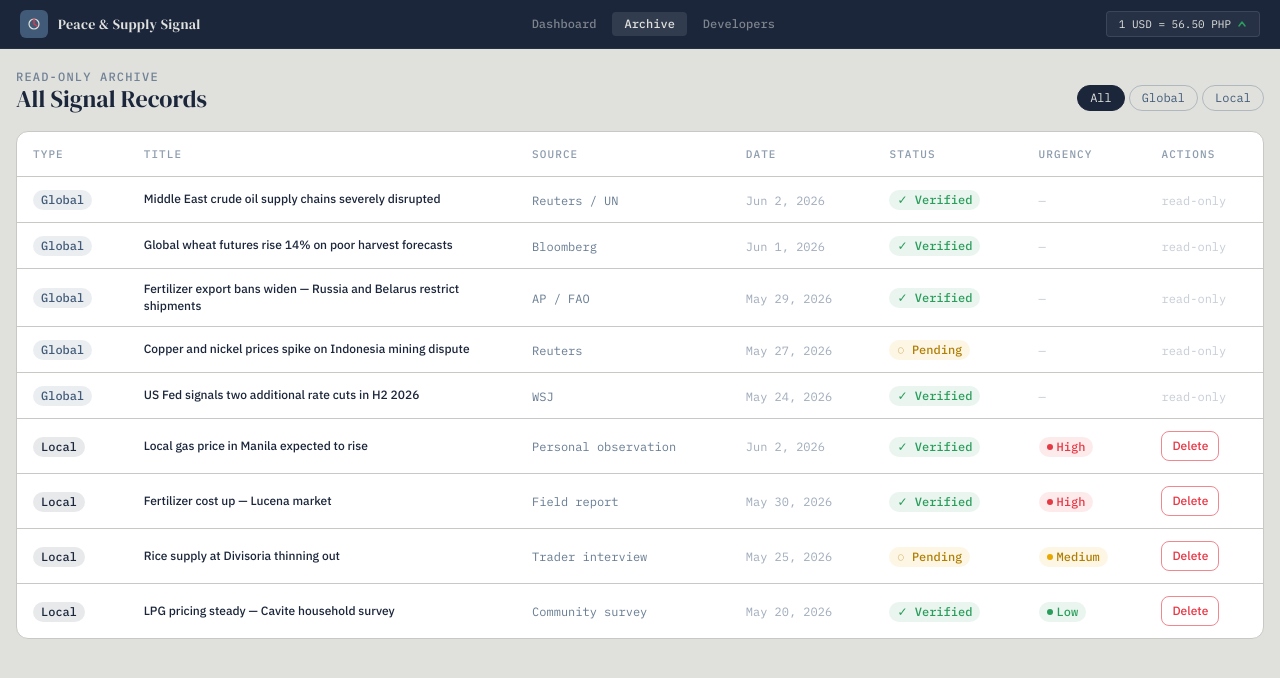
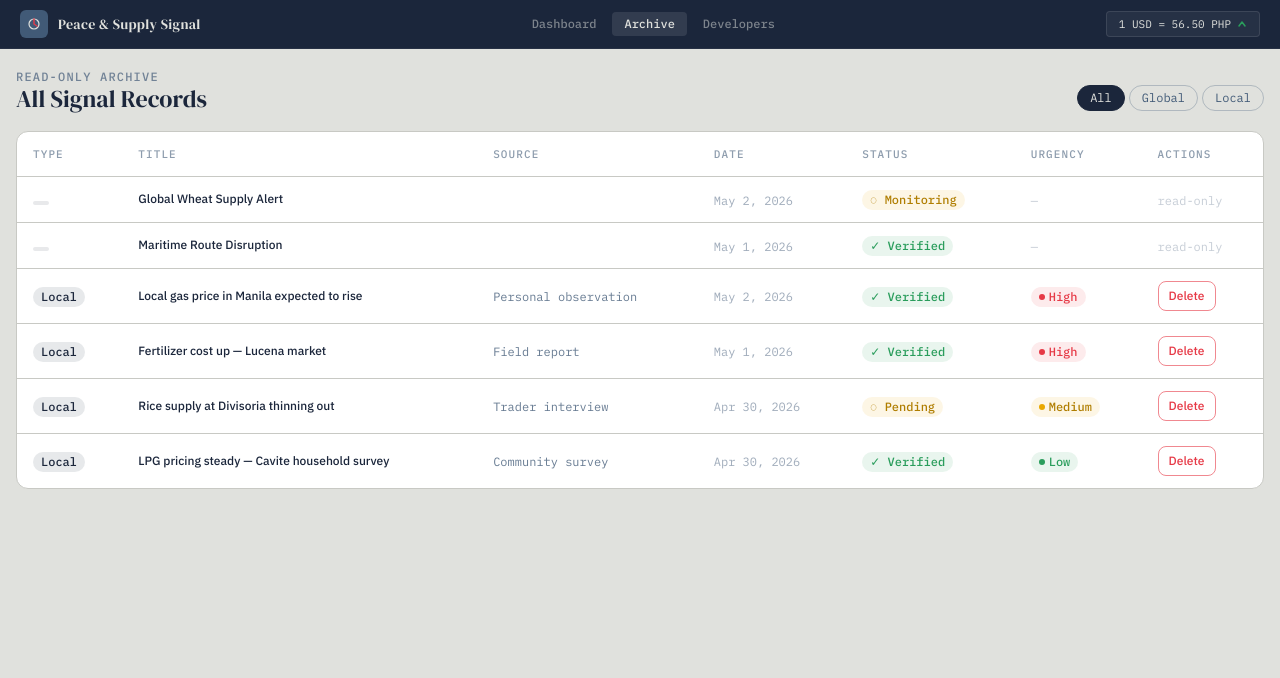
Before and after one commit to Mokz01/vite-project, a React (Vite) app: page /archive in a window 1280 px wide. Shown: the top 678 px of the page. Built offline with nearby package versions, Linux system fonts and the light colour scheme.

Commit message:
API integration

```diff
--- a/src/data/signals.js
+++ b/src/data/signals.js
@@ -1,73 +1,15 @@
-export const globalSignals = [
-  {
-    id: "g1",
-    title: "Middle East crude oil supply chains severely disrupted",
-    source: "Reuters / UN",
-    date: "2026-06-02",
-    status: "Verified",
-    type: "Global",
-    category: "Energy",
-    summary:
-      "Shipping routes via the Strait of Hormuz face significant delays as regional tensions escalate, threatening Q3 fuel price stability across Asia-Pacific.",
-    highlighted: true,
-  },
-  {
-    id: "g2",
-    title: "Global wheat futures rise 14% on poor harvest forecasts",
-    source: "Bloomberg",
-    date: "2026-06-01",
-    status: "Verified",
-    type: "Global",
-    category: "Agriculture",
-    summary:
-      "Eastern European drought conditions affect Q3 commodity outlooks; food security watchdogs raise early-warning flags for import-dependent nations.",
-    highlighted: false,
-  },
-  {
-    id: "g3",
-    title:
-      "Fertilizer export bans widen — Russia and Belarus restrict shipments",
-    source: "AP / FAO",
-    date: "2026-05-29",
-    status: "Verified",
-    type: "Global",
-    category: "Agriculture",
-    summary:
-      "South and Southeast Asian farmers brace for input cost surge ahead of the planting season. Philippine DAR monitoring closely.",
-    highlighted: false,
-  },
-  {
-    id: "g4",
-    title: "Copper and nickel prices spike on Indonesia mining dispute",
-    source: "Reuters",
-    date: "2026-05-27",
-    status: "Pending",
-    type: "Global",
-    category: "Metals",
-    summary:
-      "Electronics and EV supply chains flagged as secondary risk vectors; mining concession talks expected to resume mid-June.",
-    highlighted: false,
-  },
-  {
-    id: "g5",
-    title: "US Fed signals two additional rate cuts in H2 2026",
-    source: "WSJ",
-    date: "2026-05-24",
-    status: "Verified",
-    type: "Global",
-    category: "Finance",
-    summary:
-      "Dollar weakening projected; remittance-dependent economies like the Philippines may see favorable peso strengthening over the medium term.",
-    highlighted: false,
-  },
-];
+const today = new Date().toISOString().split("T")[0];
+const yesterday = new Date(Date.now() - 86400000).toISOString().split("T")[0];
+const twoDaysAgo = new Date(Date.now() - 2 * 86400000)
+  .toISOString()
+  .split("T")[0];
 
 export const seedLocalLogs = [
   {
     id: "l1",
     title: "Local gas price in Manila expected to rise",
     source: "Personal observation",
-    date: "2026-06-02",
+    date: today,
     status: "Verified",
     type: "Local",
     urgency: "High",
@@ -79,36 +21,59 @@ export const seedLocalLogs = [
     id: "l2",
     title: "Fertilizer cost up — Lucena market",
     source: "Field report",
-    date: "2026-05-30",
+    date: yesterday,
     status: "Verified",
     type: "Local",
     urgency: "High",
     region: "Quezon Province",
     description:
-      "Urea prices up 22% vs last season. Small farmers in Quezon unable to secure inputs at cooperative rates. Flagged for DA intervention request.",
+      "Urea prices up 22% vs last season. Small farmers in Quezon unable to secure inputs at cooperative rates.",
   },
   {
     id: "l3",
     title: "Rice supply at Divisoria thinning out",
     source: "Trader interview",
-    date: "2026-05-25",
+    date: twoDaysAgo,
     status: "Pending",
     type: "Local",
     urgency: "Medium",
     region: "Metro Manila",
     description:
-      "Traders report 15–20% lower stock vs prior month. No price spike yet but monitor weekly. Linked to wheat/cereal global supply squeeze.",
+      "Traders report 15–20% lower stock vs prior month. No price spike yet but monitor weekly.",
   },
   {
     id: "l4",
     title: "LPG pricing steady — Cavite household survey",
     source: "Community survey",
-    date: "2026-05-20",
+    date: twoDaysAgo,
     status: "Verified",
     type: "Local",
     urgency: "Low",
     region: "Cavite",
     description:
-      "No significant changes yet. Flagged for monitoring given upstream oil disruption signal. 50-kg cylinder stable at ₱1,190.",
+      "No significant changes yet. Flagged for monitoring given upstream oil disruption signal.",
   },
 ];
+// Add this below your seedLocalLogs array
+export const globalSignals = [
+  {
+    id: "g1",
+    title: "Global Wheat Supply Alert",
+    description:
+      "Major exporters reporting lower yields. Expect flour price increases.",
+    date: today,
+    status: "Monitoring",
+    region: "Global",
+    urgency: "Medium",
+  },
+  {
+    id: "g2",
+    title: "Maritime Route Disruption",
+    description:
+      "Shipping lanes in the Red Sea seeing 20% less traffic due to security concerns.",
+    date: yesterday,
+    status: "Verified",
+    region: "International",
+    urgency: "High",
+  },
+];
--- /dev/null
+++ b/src/hooks/useNewsFeed.js
@@ -0,0 +1,102 @@
+import { useState, useEffect } from "react";
+
+const CACHE_KEY = "pss_news_cache";
+const CACHE_TTL = 1000 * 60 * 60; // 1 hour
+
+// Simplified Mapping to match your UI
+function mapArticle(article, index) {
+  return {
+    id: `news-${index}-${Date.now()}`,
+    title: article.title?.replace(/ - .*$/, "") ?? "Untitled Signal",
+    source: article.source?.name ?? "Global Intelligence",
+    date:
+      article.publishedAt?.split("T")[0] ??
+      new Date().toISOString().split("T")[0],
+    status: "Verified",
+    type: "Global",
+    category: "Live Feed",
+    summary: article.description ?? "No description available for this signal.",
+    url: article.url,
+    highlighted: index === 0,
+  };
+}
+
+export function useNewsFeed() {
+  const [articles, setArticles] = useState([]);
+  const [loading, setLoading] = useState(true);
+  const [error, setError] = useState(null);
+
+  useEffect(() => {
+    const apiKey = import.meta.env.VITE_NEWS_API_KEY;
+
+    async function fetchNews() {
+      try {
+        setLoading(true);
+
+        // 1. Check if Key exists
+        if (!apiKey || apiKey.length < 10) {
+          throw new Error("Missing API Key in .env");
+        }
+
+        // 2. Try Cache first
+        const cached = localStorage.getItem(CACHE_KEY);
+        if (cached) {
+          const { timestamp, data } = JSON.parse(cached);
+          if (Date.now() - timestamp < CACHE_TTL && data.length > 0) {
+            setArticles(data);
+            setLoading(false);
+            return;
+          }
+        }
+
+        // 3. Real Fetch (Using Top Headlines for better localhost support)
+        const url = `https://newsapi.org/v2/top-headlines?category=business&q=oil+OR+trade+OR+supply&language=en&apiKey=${apiKey}`;
+
+        const response = await fetch(url);
+        const json = await response.json();
+
+        if (json.status !== "ok") {
+          throw new Error(json.message || "API returned an error");
+        }
+
+        const news = json.articles.slice(0, 6).map(mapArticle);
+
+        if (news.length === 0) throw new Error("No matching news found");
+
+        setArticles(news);
+        localStorage.setItem(
+          CACHE_KEY,
+          JSON.stringify({ timestamp: Date.now(), data: news }),
+        );
+      } catch (err) {
+        console.error("News Feed Error:", err.message);
+        setError(err.message);
+        setArticles(getFallbackArticles()); // Fallback if API fails
+      } finally {
+        setLoading(false);
+      }
+    }
+
+    fetchNews();
+  }, []);
+
+  return { articles, loading, error };
+}
+
+function getFallbackArticles() {
+  const today = new Date().toISOString().split("T")[0];
+  return [
+    {
+      id: "f1",
+      title: "Regional Trade Routes Under Pressure",
+      source: "System Intelligence",
+      date: today,
+      status: "Verified",
+      type: "Global",
+      category: "Energy",
+      highlighted: true,
+      summary:
+        "Live feed currently unavailable. Displaying last known system signals.",
+    },
+  ];
+}
--- a/src/hooks/useSignalLogs.js
+++ b/src/hooks/useSignalLogs.js
@@ -6,7 +6,8 @@ export function useSignalLogs() {
   const [logs, setLogs] = useState(() => {
     try {
       const stored = localStorage.getItem(STORAGE_KEY);
-      if (!stored) {
+      // Only seed on very first visit (key absent entirely)
+      if (stored === null) {
         localStorage.setItem(STORAGE_KEY, JSON.stringify(seedLocalLogs));
         return seedLocalLogs;
       }
@@ -16,6 +17,7 @@ export function useSignalLogs() {
     }
   });
 
+  // Keep localStorage in sync on every change
   useEffect(() => {
     try {
       localStorage.setItem(STORAGE_KEY, JSON.stringify(logs));
@@ -46,5 +48,11 @@ export function useSignalLogs() {
     setLogs((prev) => prev.filter((log) => log.id !== id));
   };
 
-  return { logs, addLog, updateLog, deleteLog };
+  // Hard reset — useful for dev/testing
+  const resetLogs = () => {
+    localStorage.removeItem(STORAGE_KEY);
+    setLogs(seedLocalLogs);
+  };
+
+  return { logs, addLog, updateLog, deleteLog, resetLogs };
 }
--- a/src/pages/HomePage.jsx
+++ b/src/pages/HomePage.jsx
@@ -1,11 +1,12 @@
 import { useState } from "react";
 import SignalCard from "../components/SignalCard";
 import LogForm from "../components/LogForm";
-import { globalSignals } from "../data/signals";
 import { useSignalLogs } from "../hooks/useSignalLogs";
+import { useNewsFeed } from "../hooks/useNewsFeed";
 
 export default function HomePage() {
   const { logs, addLog, updateLog, deleteLog } = useSignalLogs();
+  const { articles, loading, error } = useNewsFeed();
   const [editingEntry, setEditingEntry] = useState(null);
 
   const handleSave = (formData) => {
@@ -17,8 +18,15 @@ export default function HomePage() {
     }
   };
 
+  const today = new Date().toLocaleDateString("en-PH", {
+    month: "long",
+    day: "numeric",
+    year: "numeric",
+  });
+
   return (
     <main className="max-w-screen-xl mx-auto px-4 py-5">
+      {/* Page header */}
       <div className="mb-5 flex items-end justify-between">
         <div>
           <p className="section-header mb-0.5">Live dashboard</p>
@@ -28,12 +36,7 @@ export default function HomePage() {
         </div>
         <div className="flex items-center gap-1.5 text-xs font-mono text-teal/60">
           <span className="w-1.5 h-1.5 rounded-full bg-jade animate-pulse-dot" />
-          Live feed ·{" "}
-          {new Date().toLocaleDateString("en-PH", {
-            month: "long",
-            day: "numeric",
-            year: "numeric",
-          })}
+          {today}
         </div>
       </div>
 
@@ -44,15 +47,53 @@ export default function HomePage() {
             <h2 className="text-sm font-semibold text-teal tracking-wide">
               Global signal feed
             </h2>
-            <span className="text-[11px] font-mono text-teal/50">
-              {globalSignals.length} signals
-            </span>
+            <div className="flex items-center gap-2">
+              {loading && (
+                <span className="flex items-center gap-1.5 text-[11px] font-mono text-teal/50">
+                  <Spinner /> Fetching intelligence…
+                </span>
+              )}
+              {!loading && (
+                <span className="text-[11px] font-mono text-teal/50">
+                  {articles?.length || 0} signals{" "}
+                </span>
+              )}
+            </div>
           </div>
-          <div className="space-y-2.5 stagger">
-            {globalSignals.map((signal, i) => (
-              <SignalCard key={signal.id} {...signal} animDelay={i * 0.05} />
-            ))}
-          </div>
+
+          {/* Error banner */}
+          {error && (
+            <div className="mb-3 px-3 py-2 rounded-lg bg-alert/10 border border-alert/20 text-xs text-alert font-mono">
+              {error}
+            </div>
+          )}
+
+          {/* Loading skeleton */}
+          {loading && (
+            <div className="space-y-2.5">
+              {[1, 2, 3].map((n) => (
+                <div key={n} className="card-base p-4 space-y-2 animate-pulse">
+                  <div className="h-3 bg-offwhite-dark rounded w-1/3" />
+                  <div className="h-4 bg-offwhite-dark rounded w-4/5" />
+                  <div className="h-3 bg-offwhite-dark rounded w-full" />
+                  <div className="h-3 bg-offwhite-dark rounded w-2/3" />
+                </div>
+              ))}
+            </div>
+          )}
+
+          {/* Live articles */}
+          {!loading && (
+            <div className="space-y-2.5 stagger">
+              {articles?.map((article, i) => (
+                <SignalCard
+                  key={article.id}
+                  {...article}
+                  animDelay={i * 0.05}
+                />
+              ))}
+            </div>
+          )}
         </section>
 
         {/* RIGHT — Local Log */}
@@ -62,7 +103,7 @@ export default function HomePage() {
               My local impact log
             </h2>
             <span className="text-[11px] font-mono text-teal/50">
-              {logs.length} entries · localStorage
+              {logs.length} entries · saved
             </span>
           </div>
 
@@ -104,3 +145,26 @@ export default function HomePage() {
     </main>
   );
 }
+
+function Spinner() {
+  return (
+    <svg
+      className="animate-spin"
+      width="12"
+      height="12"
+      viewBox="0 0 12 12"
+      fill="none"
+    >
+      <circle
+        cx="6"
+        cy="6"
+        r="4.5"
+        stroke="#415A77"
+        strokeWidth="1.5"
+        strokeDasharray="20"
+        strokeDashoffset="10"
+        strokeLinecap="round"
+      />
+    </svg>
+  );
+}
```
Also changed, not shown: 1 other file (tests, documents, lock files or other folders).
